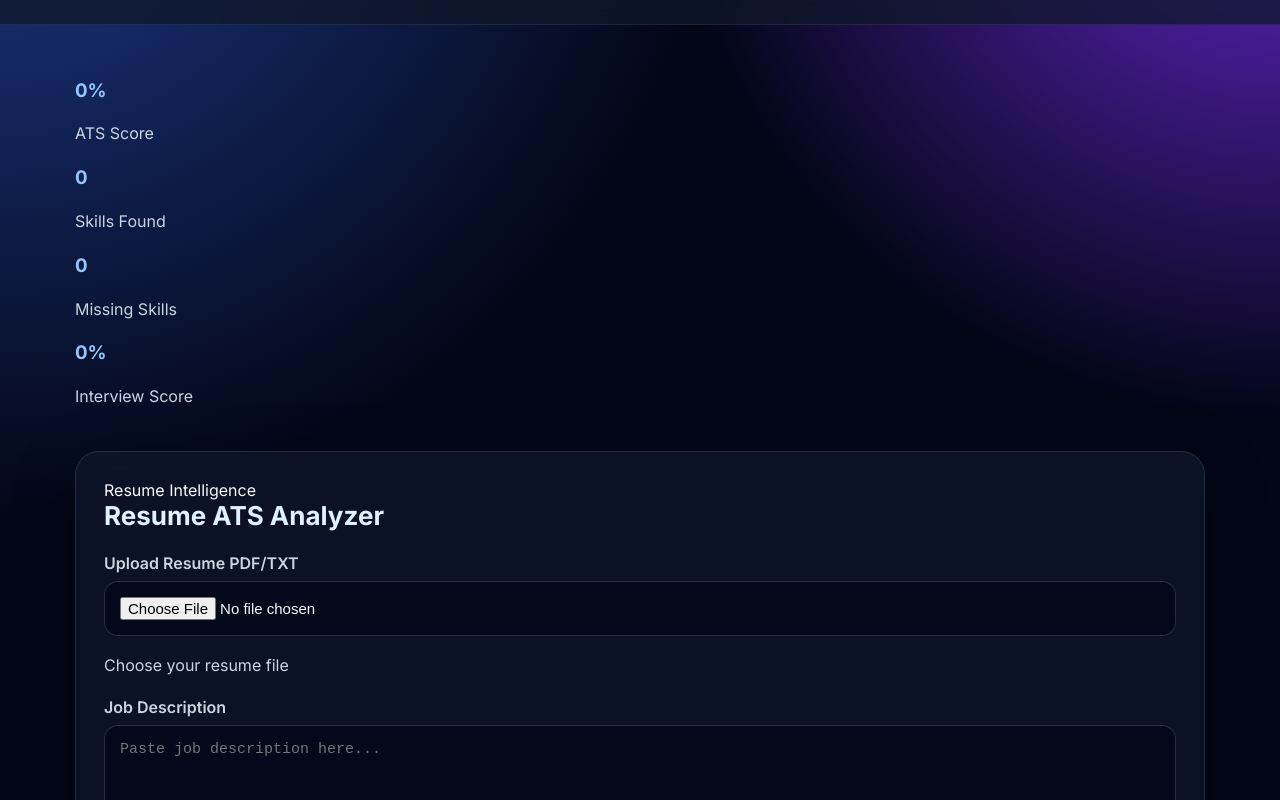
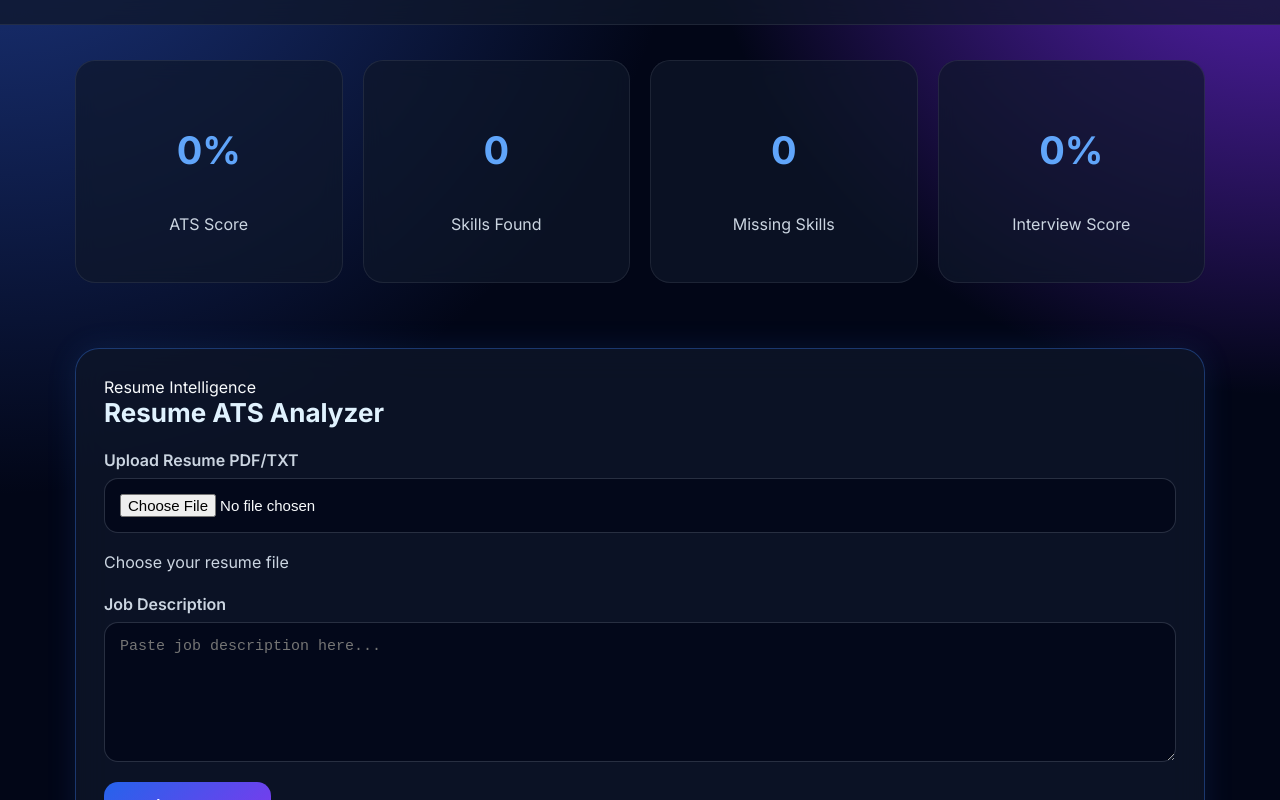
Before and after one commit to pranav-peherkar/hiresmart-ai, a React (Vite) app in the folder OneDrive/Desktop/PranavFInalYearProject/HireSmart/hiresmart-ai-main/hiresmart-ai-main/frontend/: page / in a window 1280 px wide. Shown: the part 200-1000 px from the top of the page. Built offline with nearby package versions, Linux system fonts and the light colour scheme.

Commit message:
Improve modern UI design

```diff
--- a/OneDrive/Desktop/PranavFInalYearProject/HireSmart/hiresmart-ai-main/hiresmart-ai-main/frontend/src/style.css
+++ b/OneDrive/Desktop/PranavFInalYearProject/HireSmart/hiresmart-ai-main/hiresmart-ai-main/frontend/src/style.css
@@ -197,3 +197,52 @@ p {
   background-clip: text;
   color: transparent;
 }
+
+.primary-btn,
+.secondary-btn {
+  display: inline-flex;
+  align-items: center;
+  justify-content: center;
+}
+
+.stats-grid {
+  display: grid;
+  grid-template-columns: repeat(auto-fit, minmax(220px, 1fr));
+  gap: 20px;
+  margin-bottom: 40px;
+}
+
+.stat-card {
+  background: rgba(15,23,42,0.7);
+  border: 1px solid rgba(255,255,255,0.08);
+  padding: 28px;
+  border-radius: 20px;
+  backdrop-filter: blur(10px);
+  text-align: center;
+}
+
+.stat-card h3 {
+  font-size: 38px;
+  color: #60a5fa;
+}
+
+.card {
+  transition: 0.3s ease;
+}
+
+.card:hover {
+  transform: translateY(-6px);
+  box-shadow: 0 0 40px rgba(59,130,246,0.15);
+}
+
+.card {
+  position: relative;
+  overflow: hidden;
+}
+
+.card {
+  position: relative;
+  overflow: hidden;
+  border: 1px solid rgba(59, 130, 246, 0.35);
+  box-shadow: 0 0 30px rgba(59, 130, 246, 0.12);
+}
--- a/OneDrive/Desktop/PranavFInalYearProject/HireSmart/hiresmart-ai-main/hiresmart-ai-main/package.json
+++ b/OneDrive/Desktop/PranavFInalYearProject/HireSmart/hiresmart-ai-main/hiresmart-ai-main/package.json
@@ -1,5 +1,6 @@
 {
   "dependencies": {
-    "pdfjs-dist": "^5.6.205"
+    "pdfjs-dist": "^5.6.205",
+    "react-tsparticles": "^2.12.2"
   }
 }
```
Also changed, not shown: 1 other file (tests, documents, lock files or other folders).
